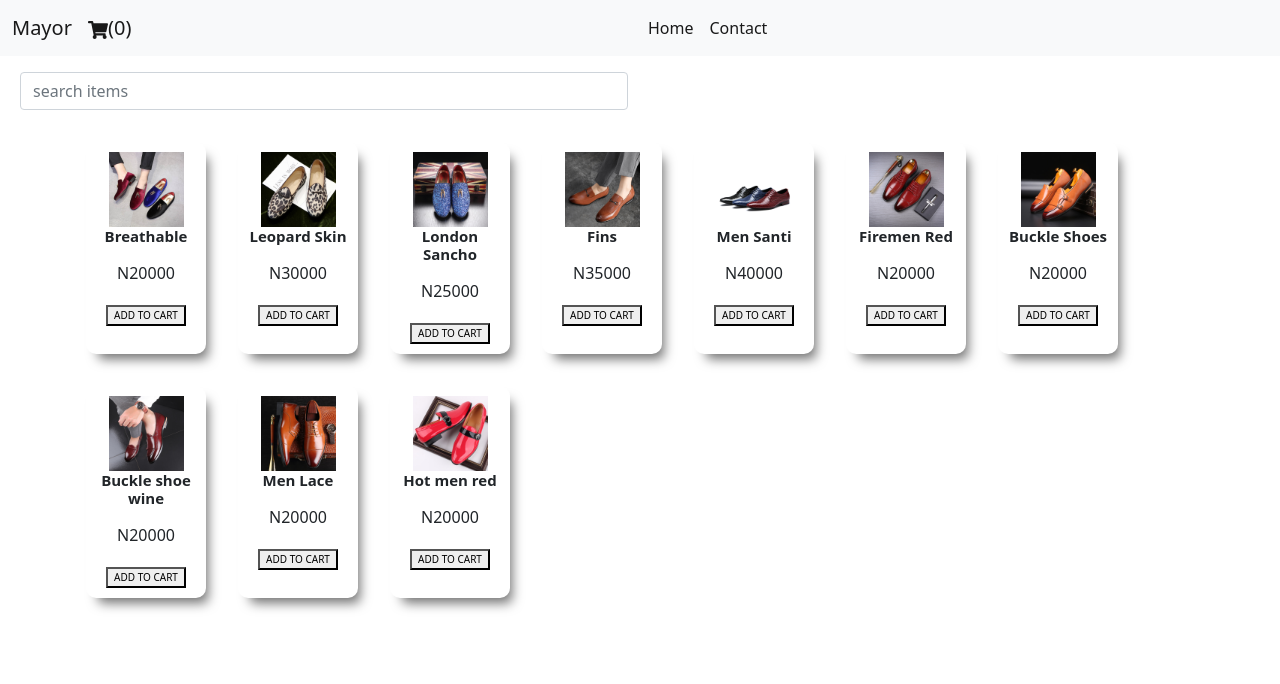
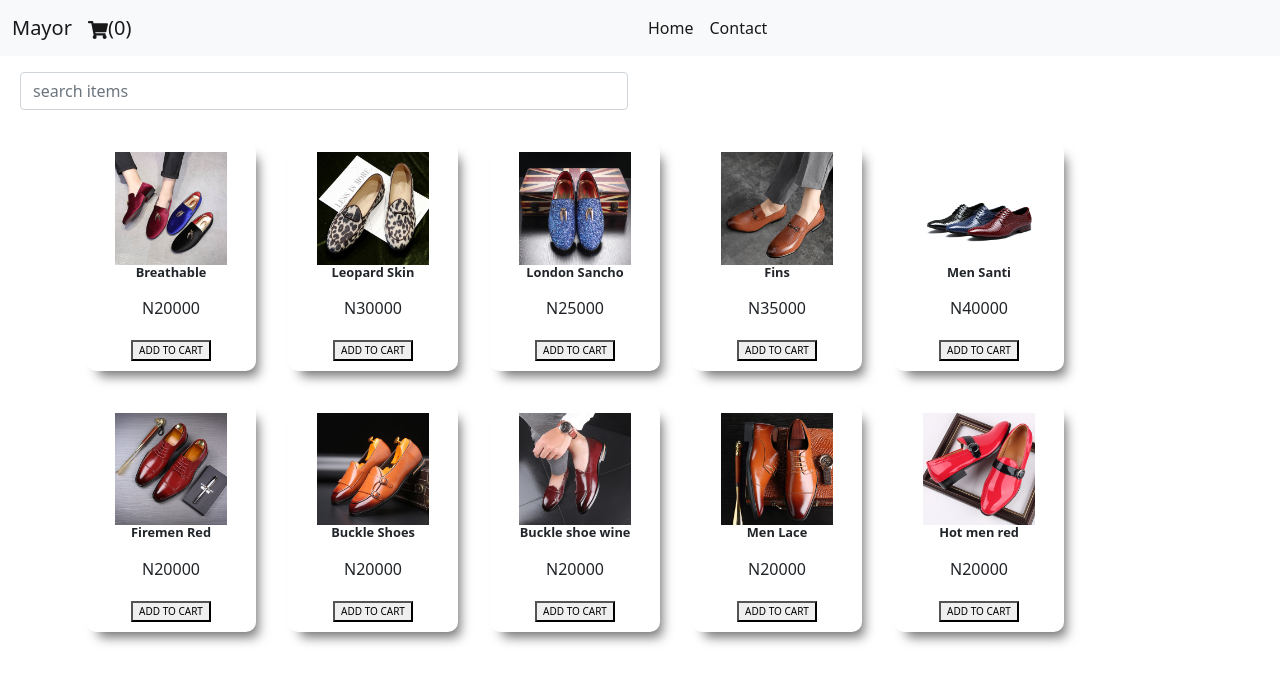
Before and after one commit to Tosin-Mayowa/shopping-cart, a React (Create React App) app: page / in a window 1280 px wide. Shown: the top 684 px of the page. Built offline with nearby package versions, Linux system fonts and the light colour scheme.

Commit message:
make product display responsive

```diff
--- a/src/Componet/Product/Product.css
+++ b/src/Componet/Product/Product.css
@@ -1,5 +1,5 @@
 .Product {
-	width: 120px;
+	width: 170px;
 	padding: 10px;
 	margin: 1rem;
 	box-shadow: 7px 10px 12px -5px rgba(0, 0, 0, 0.56);
@@ -16,7 +16,7 @@
 .Product-title {
 	margin-bottom: 1rem;
 	font-weight: bold;
-	font-size: 15px;
+	font-size: 0.8rem;
 }
 
 .Pokecard-image {
@@ -39,3 +39,14 @@
 	font-size: 10px;
 	font-weight: 500;
 }
+@media(max-width:768px) {
+	.Product{
+		width: 120px;
+	}
+
+	.Product-title {
+	margin-bottom: 1rem;
+	font-weight: bold;
+	font-size: 15px;
+}
+}
```
